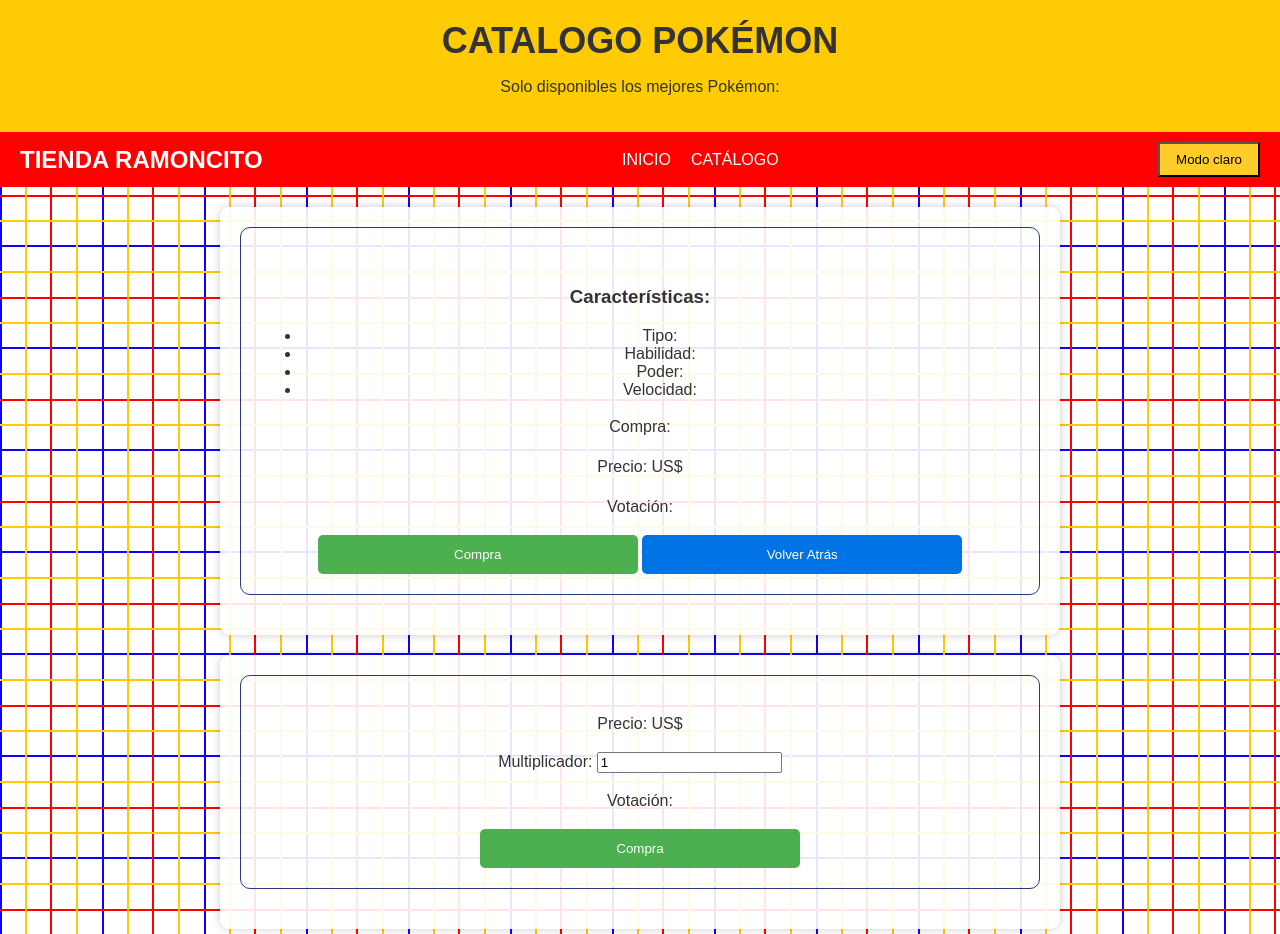
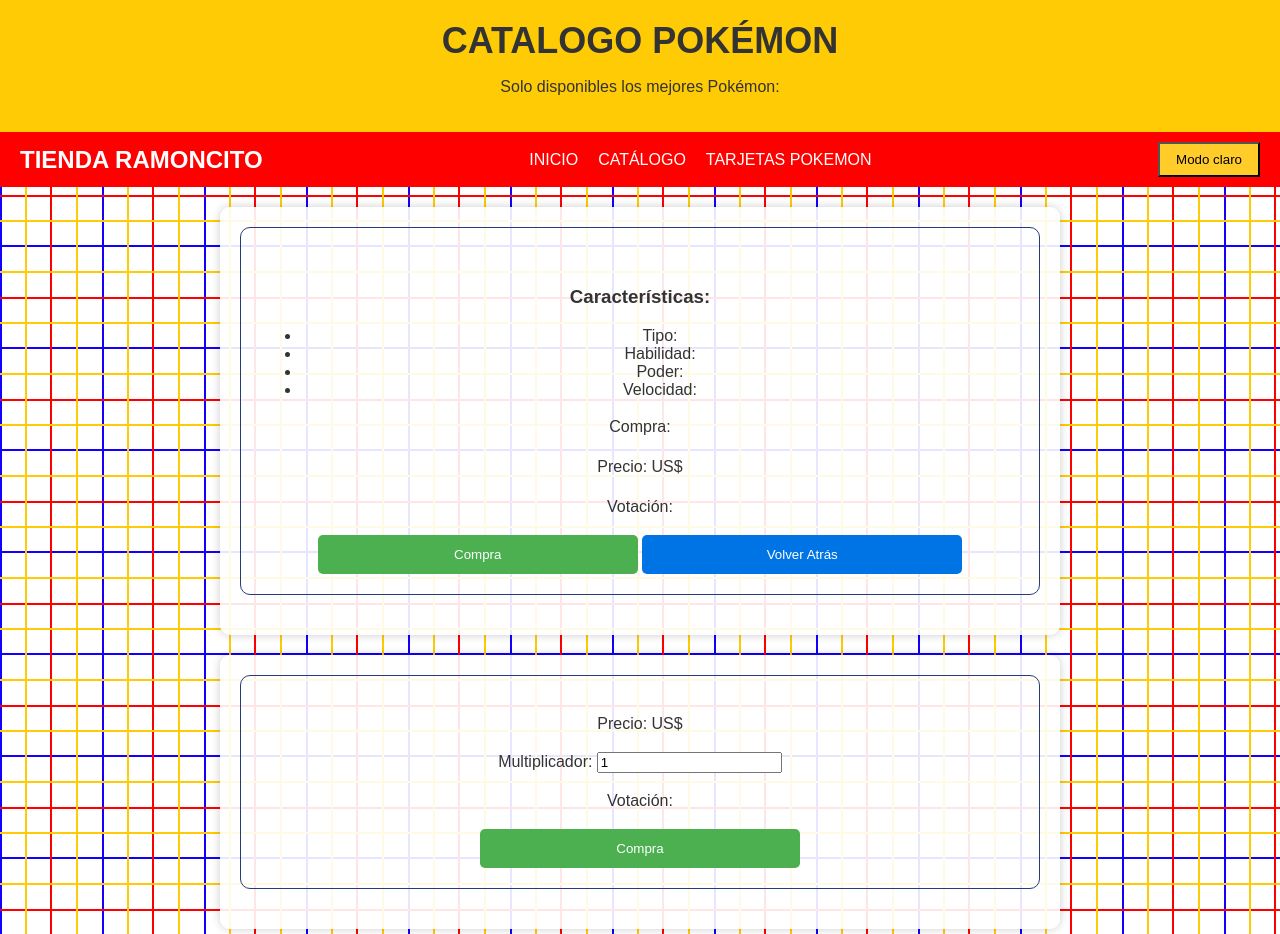
Before and after one commit to HectorDanielAyarachiFuentes/TIENDA-RAMONCITO-POKEMON-DINAMICO, a plain HTML site: page detalle.html in a window 1280 px wide. Shown: the top 934 px of the page. Drawn offline with Linux system fonts and the light colour scheme.

Commit message:
Update detalle.html

```diff
--- a/detalle.html
+++ b/detalle.html
@@ -22,6 +22,8 @@
         <ul class="navbar-menu" id="navbarMenu">
             <li><a href="index.html">INICIO</a></li>
             <li><a href="#">CATÁLOGO</a></li>
+            <li><a href="https://hectordanielayarachifuentes.github.io/venta-tarjetas-pokemon/">TARJETAS POKEMON</a></li>
+
             <!-- Agrega más enlaces según sea necesario -->
         </ul>
         <button id="modoBoton" onclick="cambiarModo()">Modo claro</button> <!-- Botón de cambio de modo -->
```
